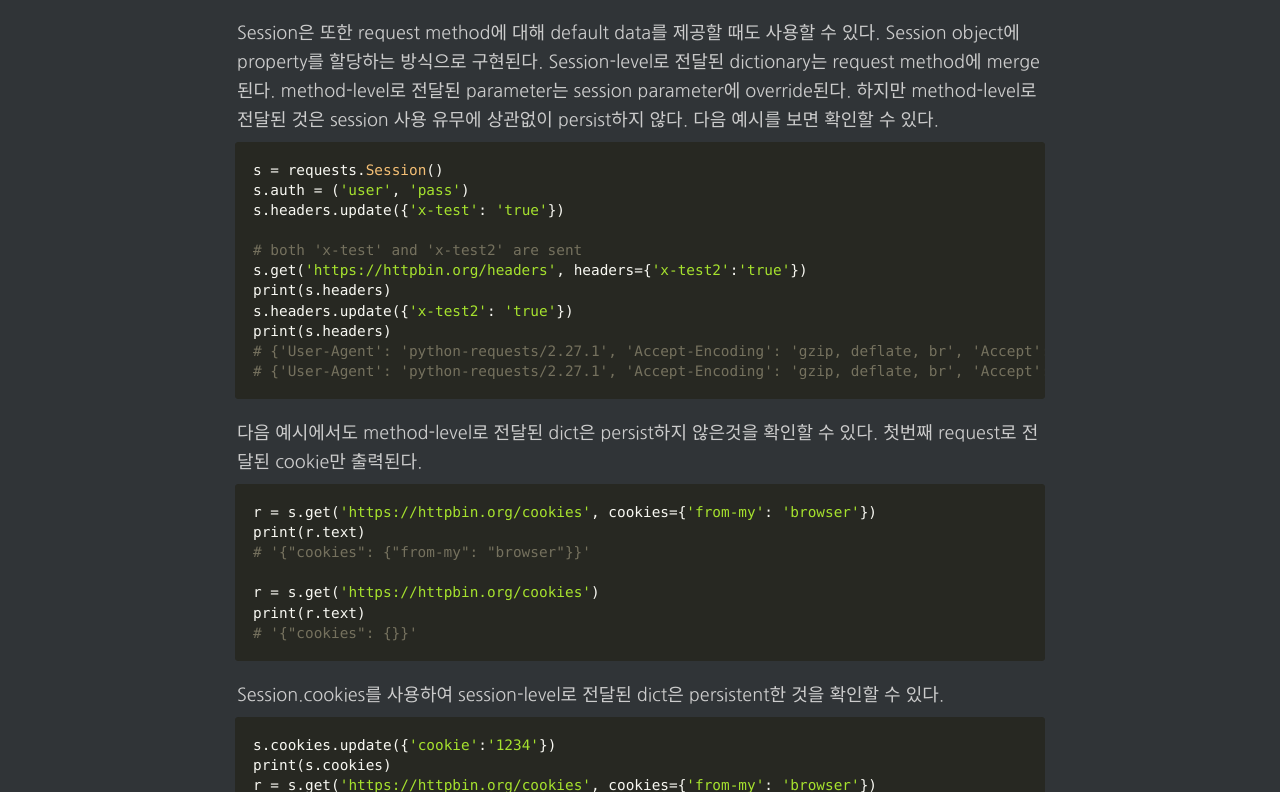
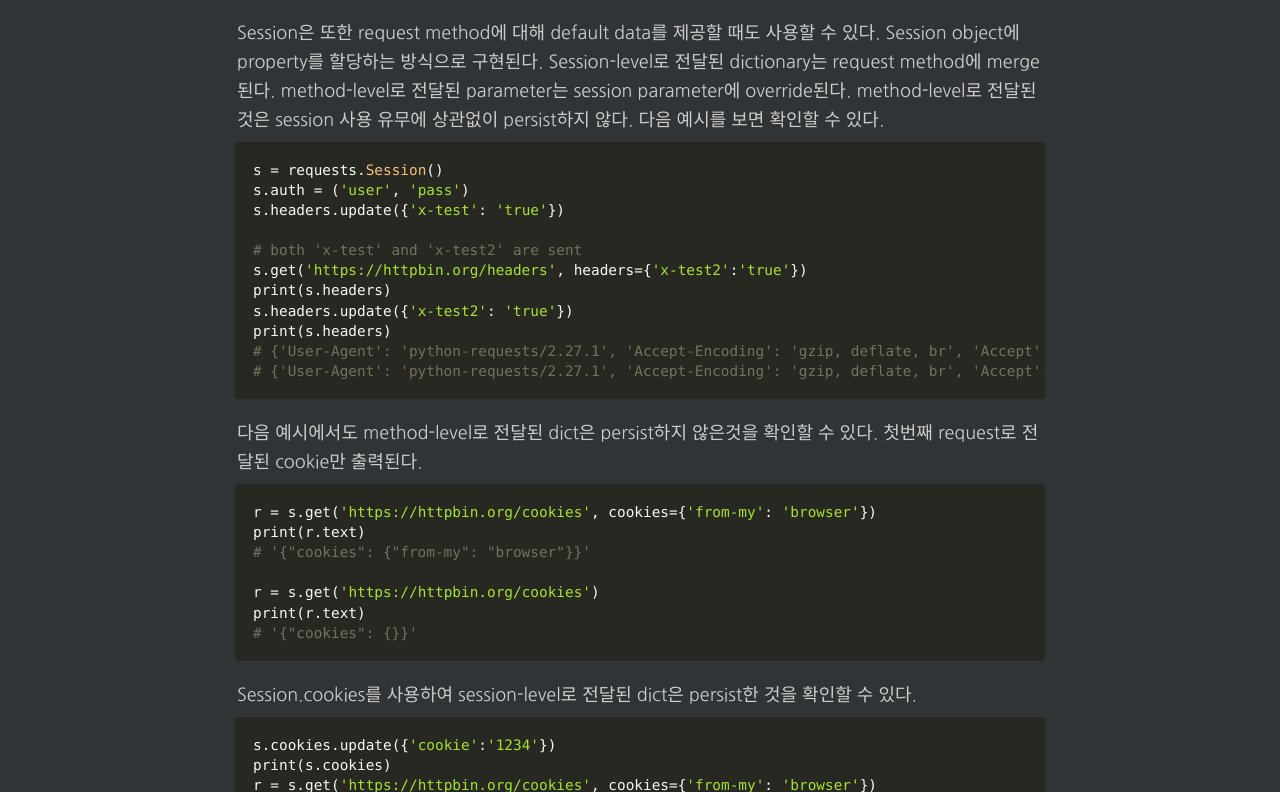
Before and after one commit to changhyeonnam/changhyeonnam.github.io, a Jekyll site: the page built from _posts/2022/2022-1-30-Session.md, in a window 1280 px wide. Shown: the part 770-1562 px from the top of the page. Built offline with Jekyll 4.4.1, drawn with Linux system fonts in a browser that asks for light colours; nearby versions of some CDN libraries; our own code applies the rules of GitHub Pages for plain Markdown files; comment, search, counter and statistics services are not loaded.

Commit message:
update session.md

````diff
--- a/_posts/2022/2022-1-30-Session.md
+++ b/_posts/2022/2022-1-30-Session.md
@@ -29,7 +29,7 @@ print(r.text)
 # }
 ```
 
-Session은 또한 request method에 대해 default data를 제공할 때도 사용할 수 있다. Session object에 property를 할당하는 방식으로 구현된다. Session-level로 전달된 dictionary는 request method에 merge된다. method-level로 전달된 parameter는 session parameter에 override된다. 하지만 method-level로 전달된 것은 session 사용 유무에 상관없이 persist하지 않다. 다음 예시를 보면 확인할 수 있다.
+Session은 또한 request method에 대해 default data를 제공할 때도 사용할 수 있다. Session object에 property를 할당하는 방식으로 구현된다. Session-level로 전달된 dictionary는 request method에 merge된다. method-level로 전달된 parameter는 session parameter에 override된다. method-level로 전달된 것은 session 사용 유무에 상관없이 persist하지 않다. 다음 예시를 보면 확인할 수 있다.
 
 ```python
 s = requests.Session()
@@ -57,7 +57,7 @@ print(r.text)
 # '{"cookies": {}}'
 ```
 
-Session.cookies를 사용하여 session-level로 전달된 dict은 persistent한 것을 확인할 수 있다.
+Session.cookies를 사용하여 session-level로 전달된 dict은 persist한 것을 확인할 수 있다.
 
 ```python
 s.cookies.update({'cookie':'1234'})
````
